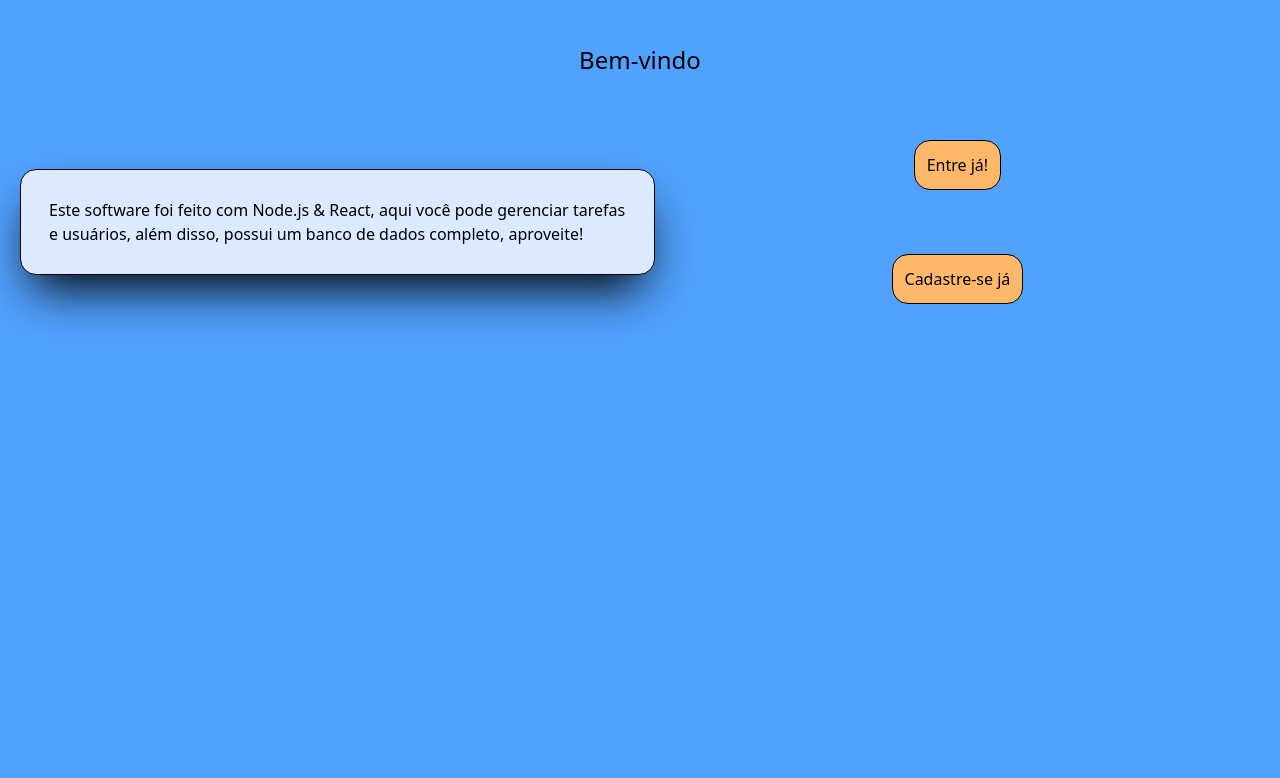
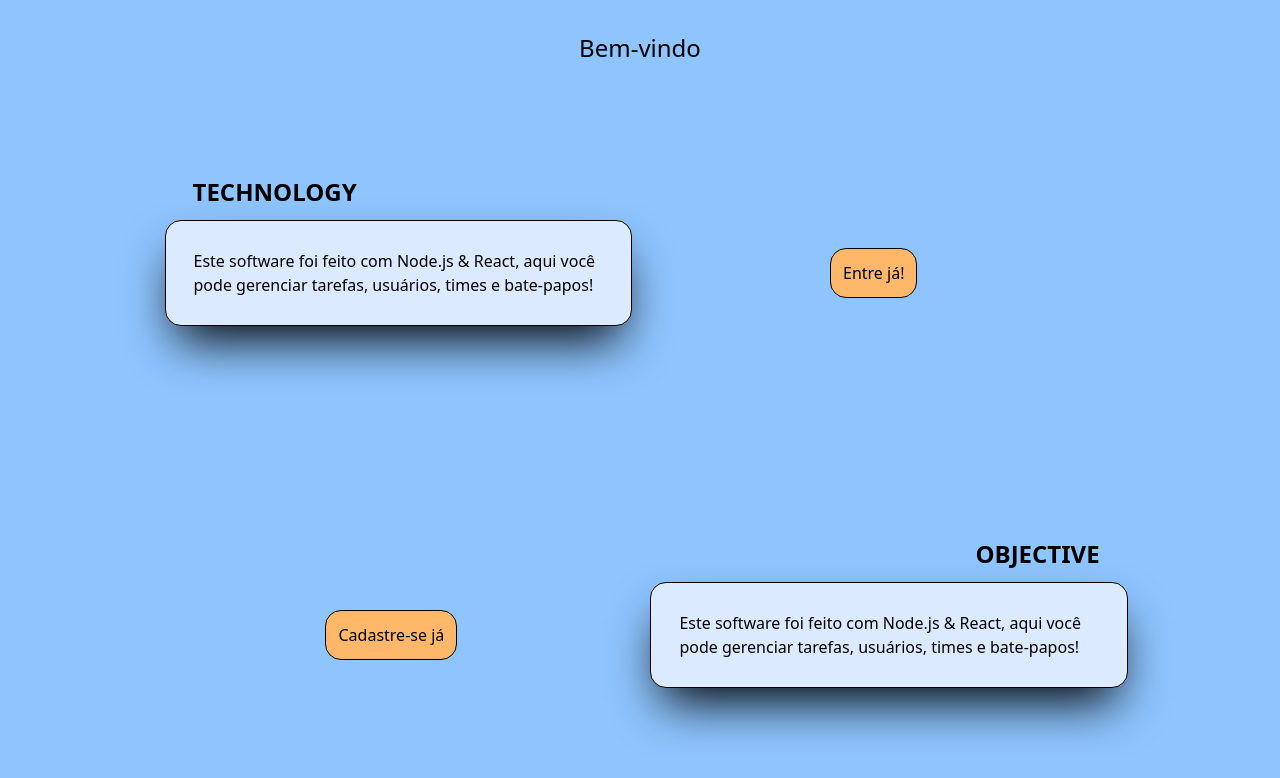
Before and after one commit to Levirroh/learning_react_node, a React (Vite) app in the folder to-do-list/: page / in a window 1280 px wide. Shown: the top 778 px of the page. Built offline with nearby package versions, Linux system fonts and the light colour scheme.

Commit message:
styel: redesign pages

```diff
--- a/to-do-list/src/Pages/Welcome.jsx
+++ b/to-do-list/src/Pages/Welcome.jsx
@@ -2,21 +2,45 @@ import React from "react";
 
 function Welcome() {
     return(
-        <section className="bg-blue-400 h-screen w-screen">
-            <div className="flex flex-col justify-between items-center">
-                <div className="text-center flex justify-center items-center h-30">
-                    <h1 className="text-2xl">Bem-vindo</h1>
+        <section className="bg-blue-300 h-screen w-screen">
+            <div className="text-center flex justify-center items-center p-8">
+                <h1 className="text-2xl">Bem-vindo</h1>
+            </div>
+            <div className="flex flex-col gap-45 justify-center items-center h-[80%]">
+                <div className="flex flex-col">
+                    <div className="flex justify-center items-center p-5">
+                        <div className="flex flex-col w-full">
+                            <div className="p-3 pl-7 font-bold text-2xl">
+                                <h1>TECHNOLOGY</h1>
+                            </div>
+                            <div className="flex">
+                                <div className="bg-blue-100 flex justify-center items-center p-7 rounded-2xl shadow-black shadow-2xl border">
+                                    <p>Este software foi feito com Node.js & React, aqui  você pode gerenciar tarefas, usuários, times e bate-papos!</p>
+                                </div>
+                                <div className="w-full flex flex-col items-center gap-5 justify-center">
+                                    <a href="/login">
+                                        <button className="bg-orange-300 rounded-2xl p-3 border hover:bg-blue-700 hover:text-white transition-all cursor-pointer">Entre já!</button>
+                                    </a>
+                                </div>
+                            </div>
+                        </div>
+                    </div>
                 </div>
-                <div className="cem flex justify-between items-center p-5">
-                    <div className="bg-blue-100 cem flex justify-center items-center p-7 rounded-2xl shadow-black shadow-2xl border">
-                        <p>Este software foi feito com Node.js & React, aqui você pode gerenciar tarefas e usuários, além disso, possui um banco de dados completo, aproveite!</p>
-                    </div>
-                    <div className="cem flex flex-col items-center gap-5">
-                        <a href="/login">
-                            <button className="bg-orange-300 rounded-2xl p-3 border hover:bg-blue-700 hover:text-white transition-all cursor-pointer">Entre já!</button>
-                        </a>
-                        <br/>
-                        <a href="/register"><button className="bg-orange-300 rounded-2xl p-3 border hover:bg-blue-700 hover:text-white transition-all cursor-pointer">Cadastre-se já</button></a>
+                <div className="flex flex-col">
+                    <div className="flex flex-col-reverse text-end w-full pr-5">
+                        <div className="flex">
+                            <div className="w-full flex flex-col justify-center items-center">
+                                <a href="/register">
+                                    <button className="bg-orange-300 rounded-2xl p-3 border hover:bg-blue-700 hover:text-white transition-all cursor-pointer">Cadastre-se já</button>
+                                </a>
+                            </div>
+                            <div className="bg-blue-100 flex justify-center items-center p-7 rounded-2xl shadow-black shadow-2xl border text-left">
+                                <p>Este software foi feito com Node.js & React, aqui  você pode gerenciar tarefas, usuários, times e bate-papos!</p>
+                            </div>
+                        </div>
+                        <div className="p-3 pr-7 font-bold text-2xl">
+                            <h1>OBJECTIVE</h1>
+                        </div>
                     </div>
                 </div>
             </div>
```
